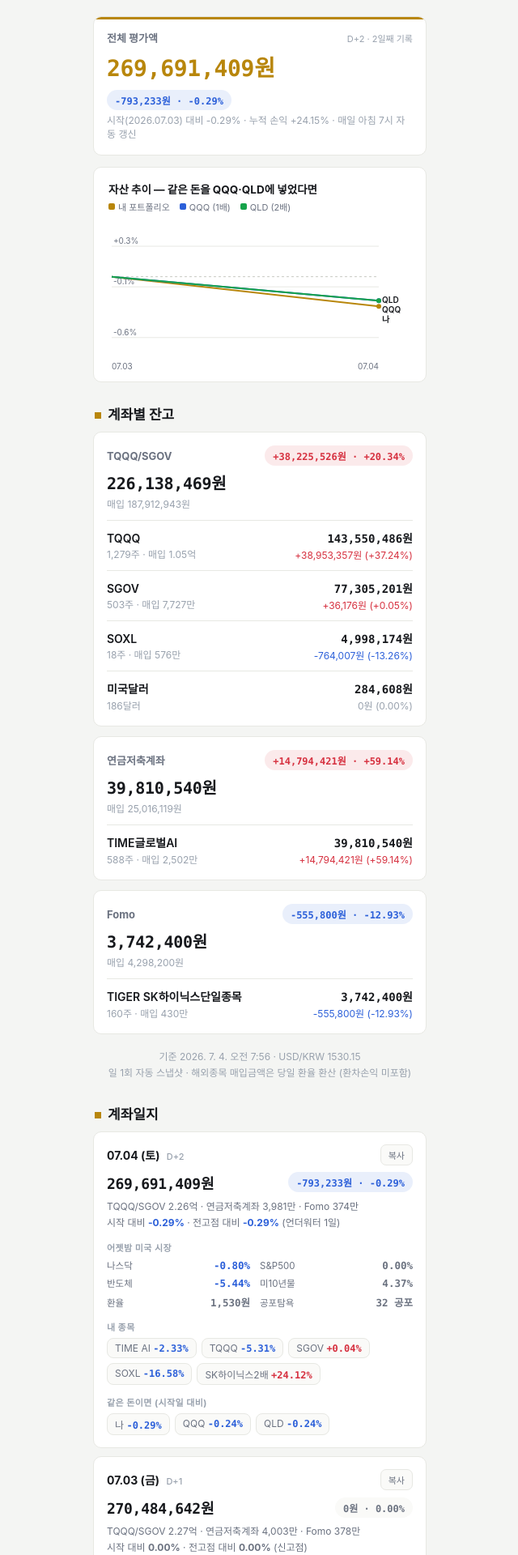
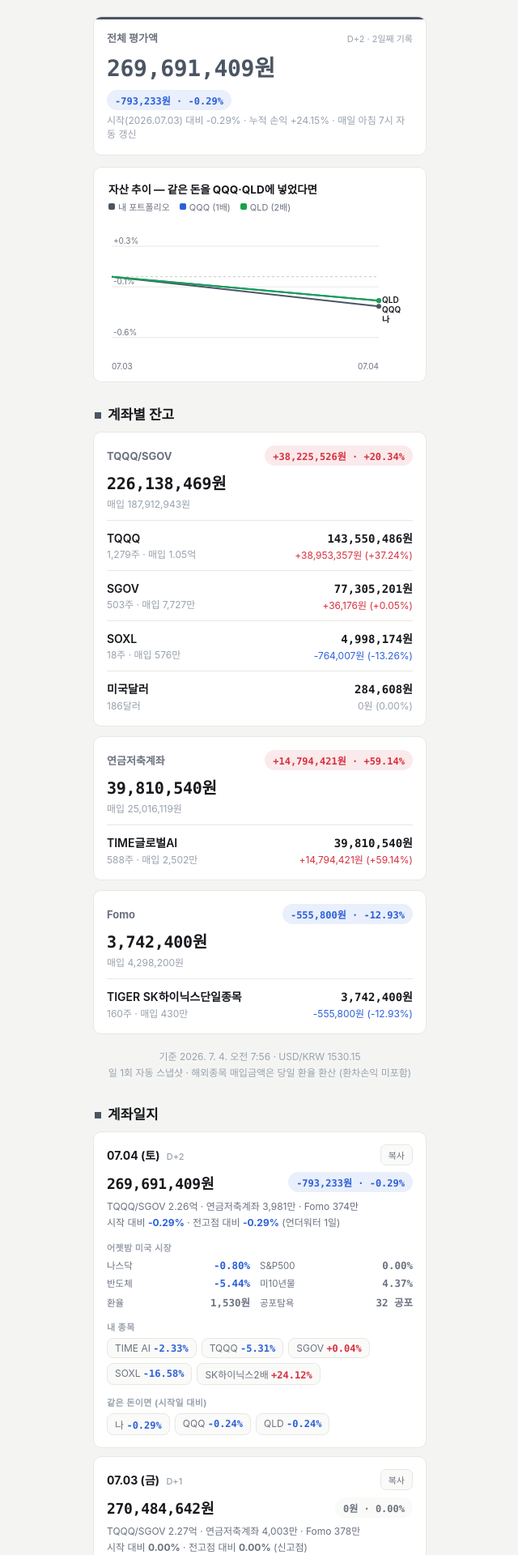
Before and after one commit to yoonwu/invest-log, a Jekyll site: the page built from index.html, in a window 1280 px wide. Shown: the top 1920 px of the page at 81% size, without its empty margins (319-959 px from the left). Built offline with Jekyll 4.4.1, drawn with Linux system fonts in a browser that asks for light colours.

Commit message:
골드 포인트컬러 완전 제거 — 연그레이 톤으로 엣지
브랜드 골드가 촌스럽다는 피드백으로 포인트컬러를 전부 뺐다.
--accent를 뉴트럴 슬레이트 그레이(#4b5563)로 바꿔 히어로 숫자, 상단 라인, 인용구 보더,
섹션 마커, 매매 박스, 차트 '내 포트폴리오' 라인까지 색이 아니라 톤 차이로만 엣지를 줌.
본문 강조(strong)는 색 대신 그냥 진한 볼드 텍스트로.

```diff
--- a/_layouts/default.html
+++ b/_layouts/default.html
@@ -14,8 +14,8 @@
     --text: #16181c;
     --sub: #6b7280;
     --sub2: #98a1ad;
-    --accent: #b8860b;
-    --accent-soft: rgba(184, 134, 11, .10);
+    --accent: #4b5563;
+    --accent-soft: rgba(75, 85, 99, .07);
     --up: #d6303f;   /* 상승 — 국내 증시 관례대로 빨강 */
     --down: #2b5fd9; /* 하락 — 파랑 */
     --up-bg: rgba(214, 48, 63, .10);
@@ -96,7 +96,7 @@
   /* 한글엔 진짜 이탤릭이 없어 브라우저가 억지로 기울이면 자모가 깨진다 — 색+선으로만 구분 */
   .post-body blockquote { margin: 0 0 18px; padding: 4px 0 4px 16px; border-left: 2px solid var(--accent);
                            color: var(--sub); font-size: 14.5px; line-height: 1.8; }
-  .post-body strong { color: var(--accent); font-weight: 700; }
+  .post-body strong { color: var(--text); font-weight: 700; }
 
   /* 자산 추이 차트 카드 */
   .chart-card { background: var(--card); border: 1px solid var(--border); border-radius: 10px; padding: 16px 14px 10px;
@@ -129,7 +129,7 @@
   .chip { background: var(--card2); border: 1px solid var(--border); border-radius: 8px; padding: 4px 9px;
           font-size: 12px; color: var(--sub); white-space: nowrap; }
   .chip b { font-weight: 700; font-family: var(--mono); font-variant-numeric: tabular-nums; }
-  .trade-box { background: var(--accent-soft); border: 1px solid rgba(184, 134, 11, .3); border-radius: 8px;
+  .trade-box { background: var(--accent-soft); border: 1px solid rgba(75, 85, 99, .25); border-radius: 8px;
                padding: 9px 11px; font-size: 13.5px; font-weight: 700; color: var(--accent); }
   .brief-p { font-size: 13.5px; line-height: 1.75; color: var(--text); margin: 0; font-family: var(--prose); }
   .memo { background: var(--card2); border: 1px solid var(--border); border-radius: 8px; padding: 8px 10px; font-size: 13px; }
--- a/index.html
+++ b/index.html
@@ -39,7 +39,7 @@ window.SITE_URL = "{{ site.url }}{{ site.baseurl }}/";
 (async function () {
   const app = document.getElementById("app");
   const START = "2026-07-03";
-  const C = { me: "#b8860b", qqq: "#2b5fd9", qld: "#16a34a" };
+  const C = { me: "#4b5563", qqq: "#2b5fd9", qld: "#16a34a" };
   const comma = n => Math.round(n).toLocaleString("ko-KR");
   const won = n => comma(n) + "원";
   const eok = n => n >= 1e8 ? (n / 1e8).toFixed(2) + "억" : comma(n / 1e4) + "만";
```
Also changed, not shown: other parts of _layouts/default.html (+1 -1 lines).
